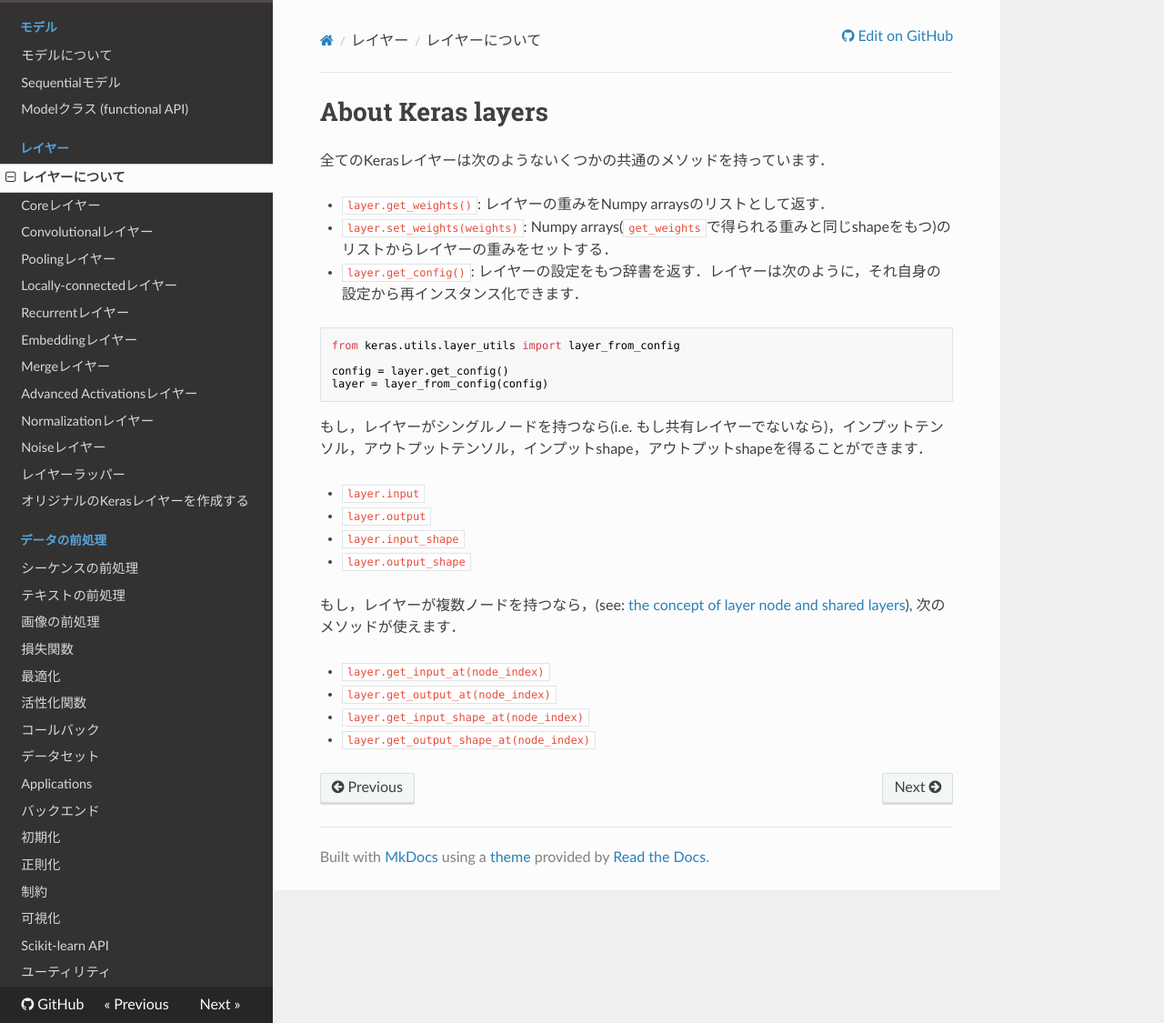
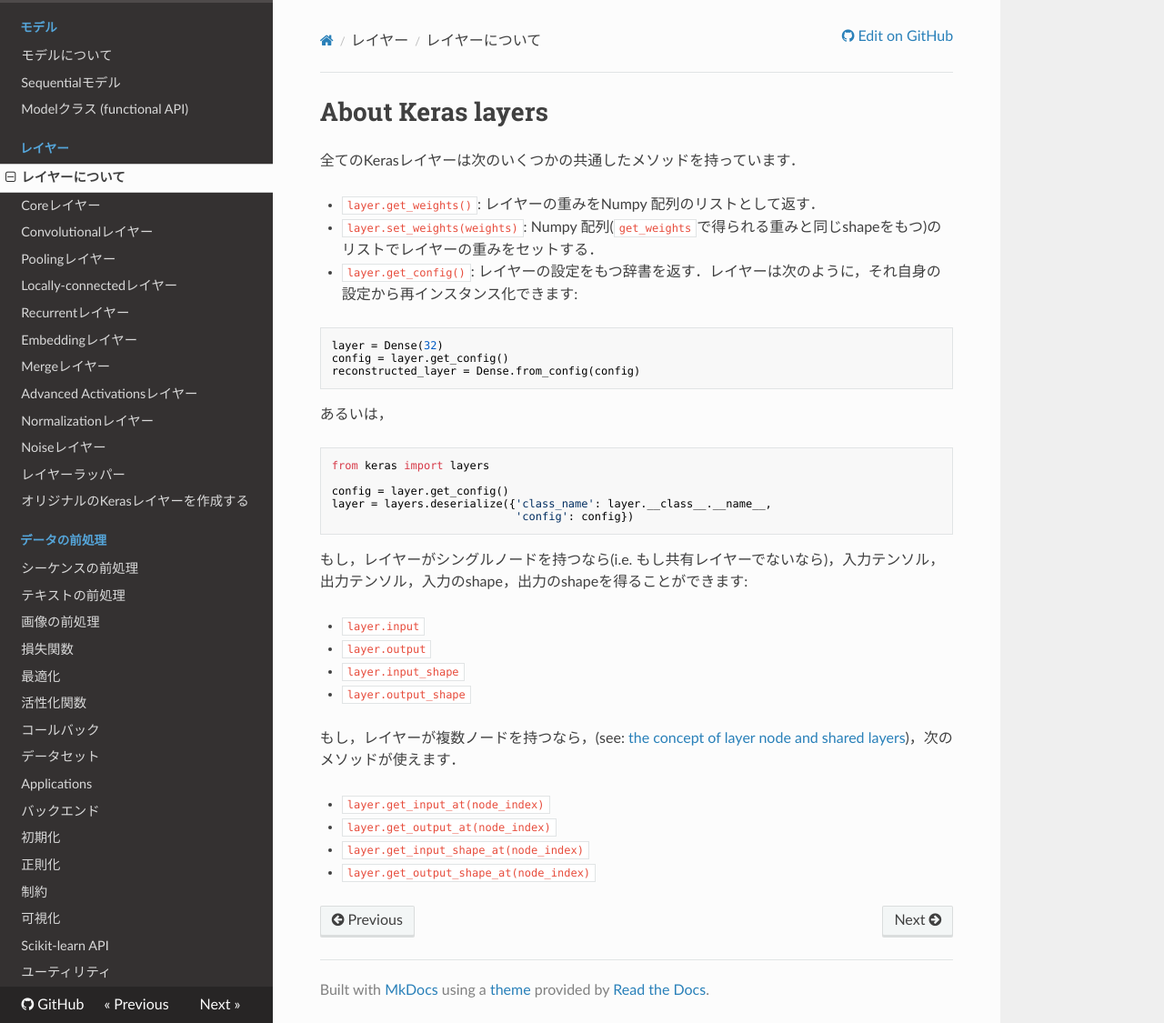
Before and after one commit to keras-team/keras-docs-ja, an MkDocs documentation site: the page built from sources/layers/about-keras-layers.md, in a window 1280 px wide and 1125 px high. Shown: the whole window at 91% size. Built offline with MkDocs 1.6.1, drawn with Linux system fonts in a browser that asks for light colours; nearby versions of some CDN libraries; old or Windows-style settings are respelled for this version of MkDocs.

Commit message:
Translated about-keras-layers.md

````diff
--- a/sources/layers/about-keras-layers.md
+++ b/sources/layers/about-keras-layers.md
@@ -1,26 +1,35 @@
 # About Keras layers
 
+全てのKerasレイヤーは次のいくつかの共通したメソッドを持っています．
 
-全てのKerasレイヤーは次のようないくつかの共通のメソッドを持っています．
-
-- `layer.get_weights()`: レイヤーの重みをNumpy arraysのリストとして返す．
-- `layer.set_weights(weights)`: Numpy arrays(`get_weights`で得られる重みと同じshapeをもつ)のリストからレイヤーの重みをセットする．
-- `layer.get_config()`: レイヤーの設定をもつ辞書を返す．レイヤーは次のように，それ自身の設定から再インスタンス化できます．
+- `layer.get_weights()`: レイヤーの重みをNumpy 配列のリストとして返す．
+- `layer.set_weights(weights)`: Numpy 配列(`get_weights`で得られる重みと同じshapeをもつ)のリストでレイヤーの重みをセットする．
+- `layer.get_config()`: レイヤーの設定をもつ辞書を返す．レイヤーは次のように，それ自身の設定から再インスタンス化できます:
 
 ```python
-from keras.utils.layer_utils import layer_from_config
+layer = Dense(32)
+config = layer.get_config()
+reconstructed_layer = Dense.from_config(config)
+```
+
+あるいは，
+
+```python
+from keras import layers
 
 config = layer.get_config()
-layer = layer_from_config(config)
+layer = layers.deserialize({'class_name': layer.__class__.__name__,
+                            'config': config})
 ```
-もし，レイヤーがシングルノードを持つなら(i.e. もし共有レイヤーでないなら)，インプットテンソル，アウトプットテンソル，インプットshape，アウトプットshapeを得ることができます．
+
+もし，レイヤーがシングルノードを持つなら(i.e. もし共有レイヤーでないなら)，入力テンソル，出力テンソル，入力のshape，出力のshapeを得ることができます:
 
 - `layer.input`
 - `layer.output`
 - `layer.input_shape`
 - `layer.output_shape`
 
-もし，レイヤーが複数ノードを持つなら，(see: [the concept of layer node and shared layers](/getting-started/functional-api-guide/#the-concept-of-layer-node)), 次のメソッドが使えます．
+もし，レイヤーが複数ノードを持つなら，(see: [the concept of layer node and shared layers](/getting-started/functional-api-guide/#the-concept-of-layer-node))，次のメソッドが使えます．
 
 - `layer.get_input_at(node_index)`
 - `layer.get_output_at(node_index)`
````
